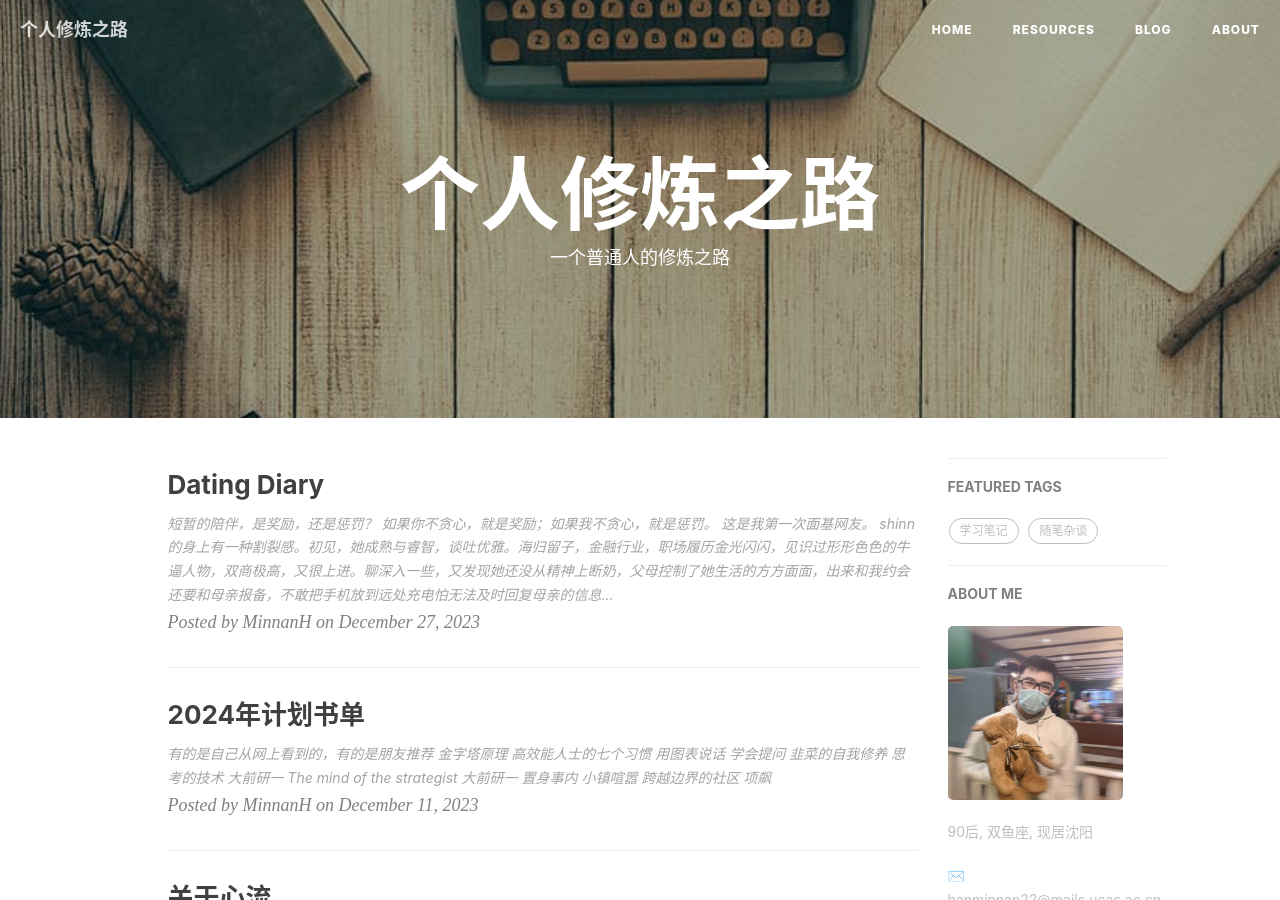
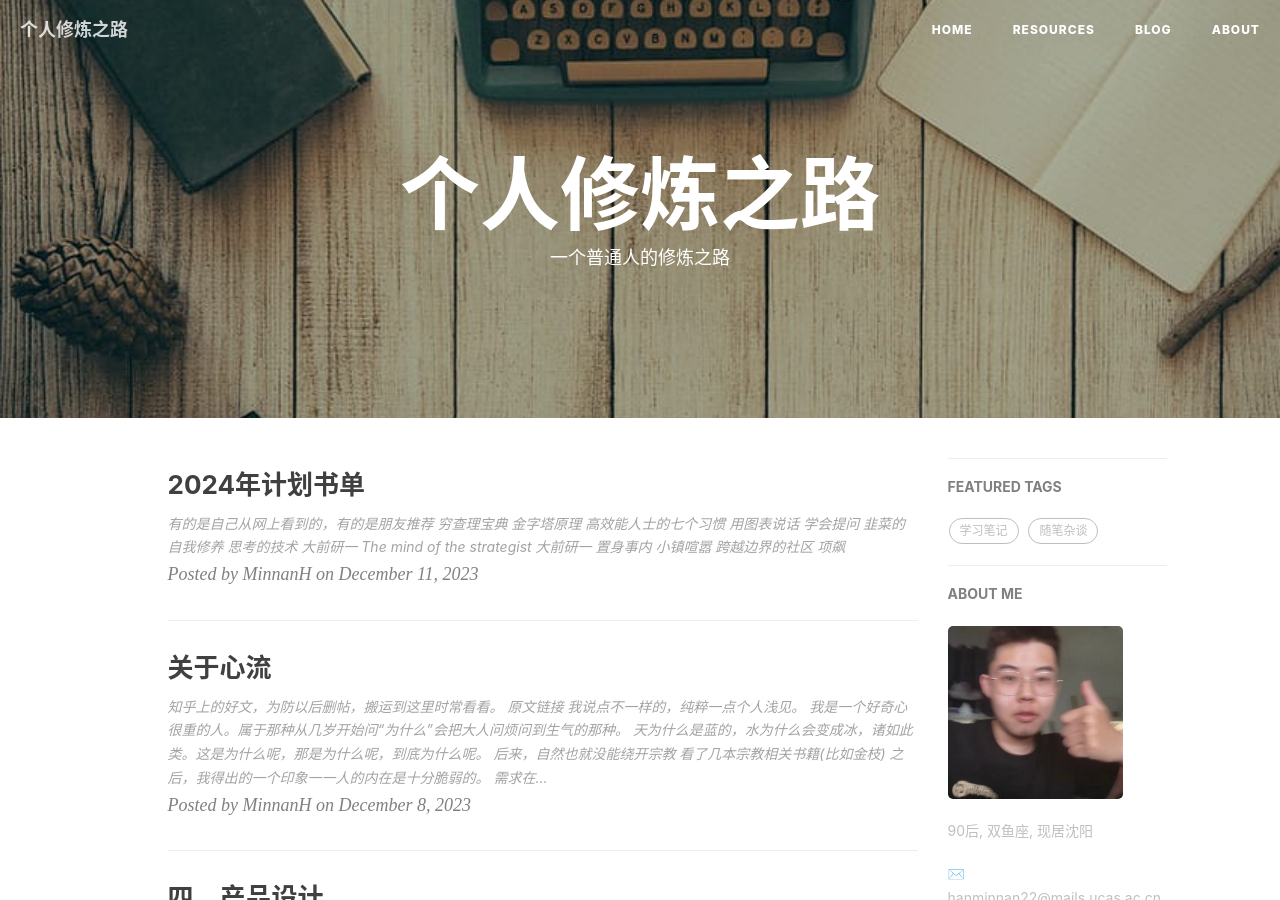
Before and after one commit to bingchuH/bingchuH.github.io, a Jekyll site: the page built from index.html, in a window 1280 px wide and 900 px high. Built offline with Jekyll 4.4.1, drawn with Linux system fonts in a browser that asks for light colours; nearby versions of some CDN libraries; the list of posts is cut into pages by our own code; comment, search, counter and statistics services are not loaded; some of the changed text lies outside the part shown.

Commit message:
修改个人图片

```diff
--- a/_posts/2023-12-27-Dating Diary.md
+++ /dev/null
@@ -1,28 +0,0 @@
----
-layout:     post
-title:      Dating Diary
-subtitle:
-date:       2023-12-27
-author:     MinnanH
-header-img: img/home-bg-shinn.jpg
-catalog: 	  true
-tags:
-    - 随笔杂谈
----
-
-**短暂的陪伴，是奖励，还是惩罚？
-如果你不贪心，就是奖励；如果我不贪心，就是惩罚。**
-
-这是我第一次面基网友。
-
-shinn的身上有一种割裂感。初见，她成熟与睿智，谈吐优雅。海归留子，金融行业，职场履历金光闪闪，见识过形形色色的牛逼人物，双商极高，又很上进。聊深入一些，又发现她还没从精神上断奶，父母控制了她生活的方方面面，出来和我约会还要和母亲报备，不敢把手机放到远处充电怕无法及时回复母亲的信息……这些都会让我觉得很惊讶。当然也可能是因为我没见过世面，没能及时意识到他们这个阶层的人很难完全摆脱父母的控制。
-
-她见过的体面人太多了，偶然见到我这一款不体面的，就觉得我有趣，会用charming来形容我。但我何德何能呢？说粗鄙点就是吃惯了山珍海味偶然对一款街头小吃产生兴趣了吧。
-
-她邀请我明年去澳洲和她一起参加某游行，我很想去，但我怯懦了。我知道淡季机票便宜，但我现在身上连2000块钱都拿不出来，我不敢想象那些可能。我自己过什么样的日子并不重要，随遇而安，但这样的状态是不适合发展关系的。两个平行世界的人在某一点产生了交汇，最终不会重合，仅此而已。她很优秀，但优秀得让我觉得很同质化，而我原本不会主动靠近这样的人。她今天很照顾我，没有太多释放出那种卷王的信息素。她还说在我面前能够做自己，也只是我和她没有利益相关，也挺可怜的，见识过她后，我满脑子都是陈奕迅那句：“被推着走，跟着生活流。”
-
-我买单，是想回去之后就把她删掉并且不用背负心理压力，她用awkwarding形容和我的前半段约会，而我会丢弃让我awkward的小事。后半段约会时她的快乐是真的，我们十指相扣，她说我是她喜欢的类型，说早点遇到我就好了，说如果不这么早就去实习或许会多陪我一段。一度让我觉得不用双删了，留着躺尸列表也挺好的。但后面到家她发微信让我不要再打扰她，很累，我们也不合适。我有点无语，但她背负的东西太多了，或许这样正是最好的结局。
-
-其实最后离别的时候，我们都意识到此生可能不会再相见了，我再次问她，你觉得短暂的陪伴，是奖励，还是惩罚？
-
-她苦笑着说：“是惩罚。”
```
Also changed, not shown: _posts/2023-12-11-2024年计划书单.md (+2 -0 lines), img/about-MN.jpg.
